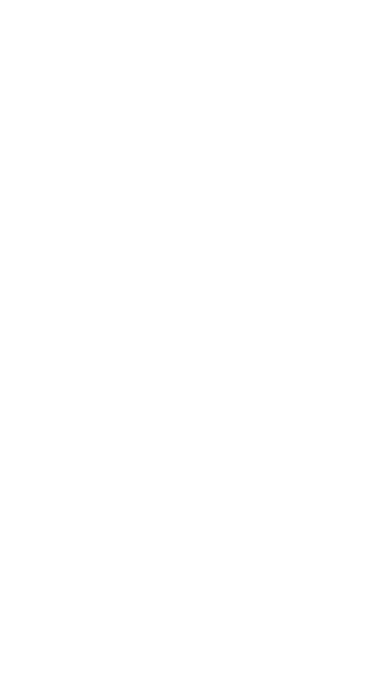
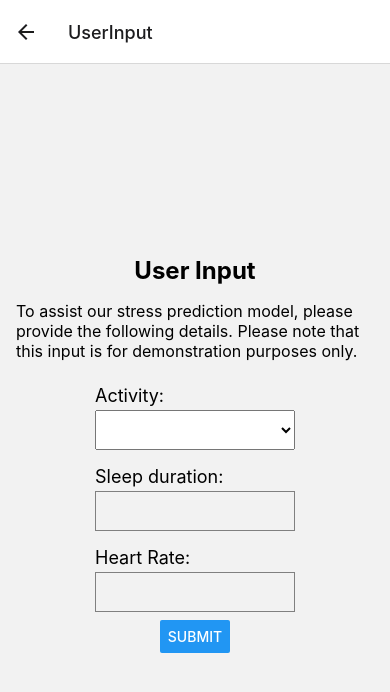
Before and after one commit to mrswagbird/Stressless, a React Native app in the folder app/: screen /UserInput in a window 390 px wide. Shown: the top 692 px of the page. Built offline with nearby package versions, Linux system fonts and the light colour scheme.

Commit message:
fix navigation visibility

```diff
--- a/app/App.js
+++ b/app/App.js
@@ -31,6 +31,7 @@
   container: {
     width: "100%",
     display: "flex",
+    flex: 1,
     justifyContent: "center",
   },
 });
--- a/app/frontend/Landing_page.jsx
+++ b/app/frontend/Landing_page.jsx
@@ -36,7 +36,7 @@
   heading: {
     fontSize: 24,
     fontWeight: 'bold',
-    marginBottom: 16,
+    marginBottom: 100,
   },
     buttonContainer: {
     },
--- a/app/frontend/UserInput_page.jsx
+++ b/app/frontend/UserInput_page.jsx
@@ -1,10 +1,11 @@
 import React, { useState } from 'react';
-import { View, Text, TextInput, StyleSheet, Picker, Button, Alert } from 'react-native';
+import { View, Text, TextInput, StyleSheet, Button, Alert } from 'react-native';
+import { Picker} from '@react-native-picker/picker'
 
 export default function UserInput() {
-  const [heartRate, setHeartRate] = useState('');
+  const [heartRate, setHeartRate] = useState("");
   const [sleepDuration, setSleepDuration] = useState('');
-  const [activity, setActivity] = useState('Other');
+  const [activity, setActivity] = useState('');
 
   const handleSubmit = () => {
     // Calculate a random stress level between 0 and 5 (as a placeholder)
@@ -46,6 +47,7 @@
           <Picker.Item label="Hobby" value="Hobby" />
           <Picker.Item label="Social" value="Social" />
           <Picker.Item label="Other" value="Other" />
+          <Picker.Item label="" value="" />
         </Picker>
       </View>
       <View style={styles.inputContainer}>
@@ -81,7 +83,6 @@
   description: {
     fontSize: 16,
     marginBottom: 16,
-    width: 500,
   },
   heading: {
     fontSize: 24,
--- a/app/package.json
+++ b/app/package.json
@@ -11,6 +11,7 @@
   "dependencies": {
     "@expo/metro-runtime": "~3.1.3",
     "@react-native-community/masked-view": "^0.1.11",
+    "@react-native-picker/picker": "^2.6.1",
     "@react-navigation/native": "^6.1.12",
     "@react-navigation/stack": "^6.3.23",
     "aws-sdk": "^2.1565.0",
```
Also changed, not shown: 1 other file (tests, documents, lock files or other folders).
